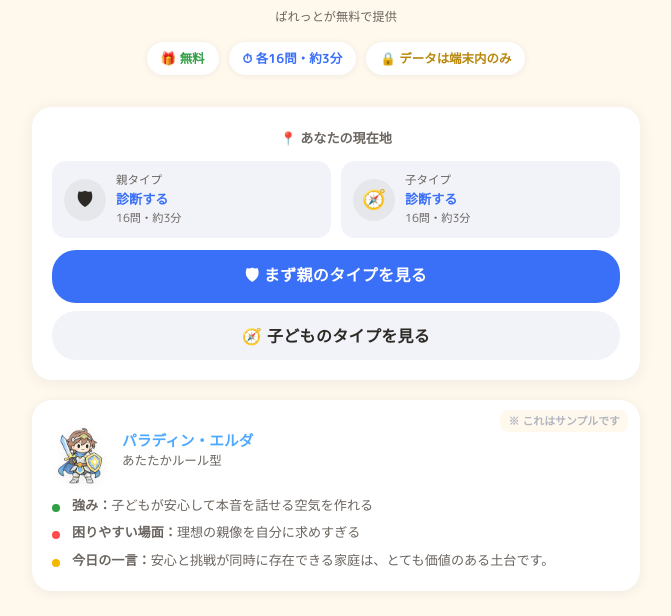
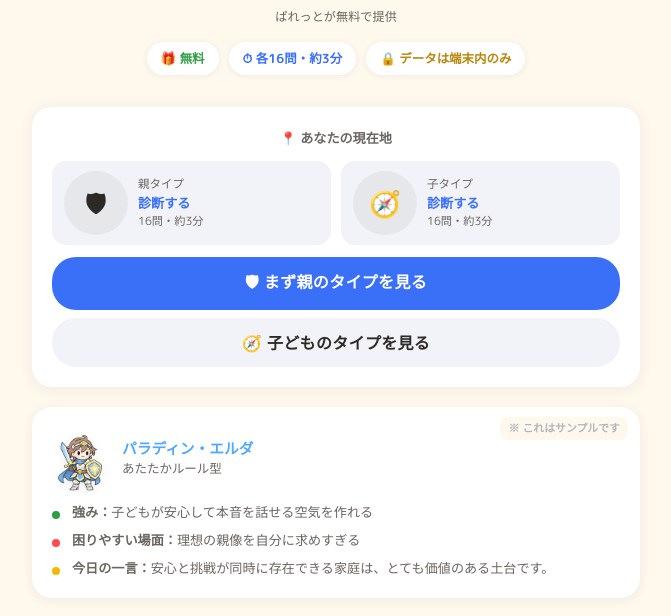
Before and after one commit to palettekosodate-coder/pallet-site, a plain HTML site: page shindan/index.html in a window 1280 px wide. Shown: the part 126-742 px from the top of the page, without its empty margins (304-975 px from the left). Drawn offline with Linux system fonts and the light colour scheme; a web font is replaced by a local one.

Commit message:
現在地の診断済みキャラクターアイコンを拡大（42×48→64×72px）
Co-Authored-By: Claude Opus 4.6 <noreply@anthropic.com>

```diff
--- a/shindan/index.html
+++ b/shindan/index.html
@@ -259,7 +259,7 @@ body{font-family:"M PLUS Rounded 1c","Hiragino Kaku Gothic ProN",sans-serif;back
 .status-pair{display:flex;gap:10px;margin-bottom:12px}
 .status-mini{flex:1;display:flex;align-items:center;gap:10px;background:var(--unselected);border-radius:14px;padding:10px 12px;cursor:pointer;transition:all .15s}
 .status-mini:hover{background:#E2E5EE}
-.status-mini img{width:42px;height:48px;border-radius:10px;object-fit:contain;filter:drop-shadow(0 2px 4px rgba(0,0,0,.08))}
+.status-mini img{width:64px;height:72px;border-radius:12px;object-fit:contain;filter:drop-shadow(0 2px 6px rgba(0,0,0,.12))}
 .status-mini-info{min-width:0;flex:1}
 .status-mini-label{font-size:.72rem;color:var(--text-light);font-weight:500}
 .status-mini-name{font-size:.82rem;font-weight:800;line-height:1.2;margin:1px 0}
@@ -736,7 +736,7 @@ function updateTopDiagnosed(){
     </div>`;
   } else {
     html+=`<div class="status-mini" onclick="startParent()" style="cursor:pointer">
-      <div style="width:42px;height:42px;border-radius:50%;background:var(--bar-base);display:flex;align-items:center;justify-content:center;font-size:1.2rem">🛡</div>
+      <div style="width:64px;height:64px;border-radius:50%;background:var(--bar-base);display:flex;align-items:center;justify-content:center;font-size:1.6rem">🛡</div>
       <div class="status-mini-info">
         <div class="status-mini-label">親タイプ</div>
         <div class="status-mini-name" style="color:var(--royal)">診断する</div>
@@ -758,7 +758,7 @@ function updateTopDiagnosed(){
     </div>`;
   } else {
     html+=`<div class="status-mini" onclick="startChild()" style="cursor:pointer">
-      <div style="width:42px;height:42px;border-radius:50%;background:var(--bar-base);display:flex;align-items:center;justify-content:center;font-size:1.2rem">🧭</div>
+      <div style="width:64px;height:64px;border-radius:50%;background:var(--bar-base);display:flex;align-items:center;justify-content:center;font-size:1.6rem">🧭</div>
       <div class="status-mini-info">
         <div class="status-mini-label">子タイプ</div>
         <div class="status-mini-name" style="color:var(--royal)">診断する</div>
```
